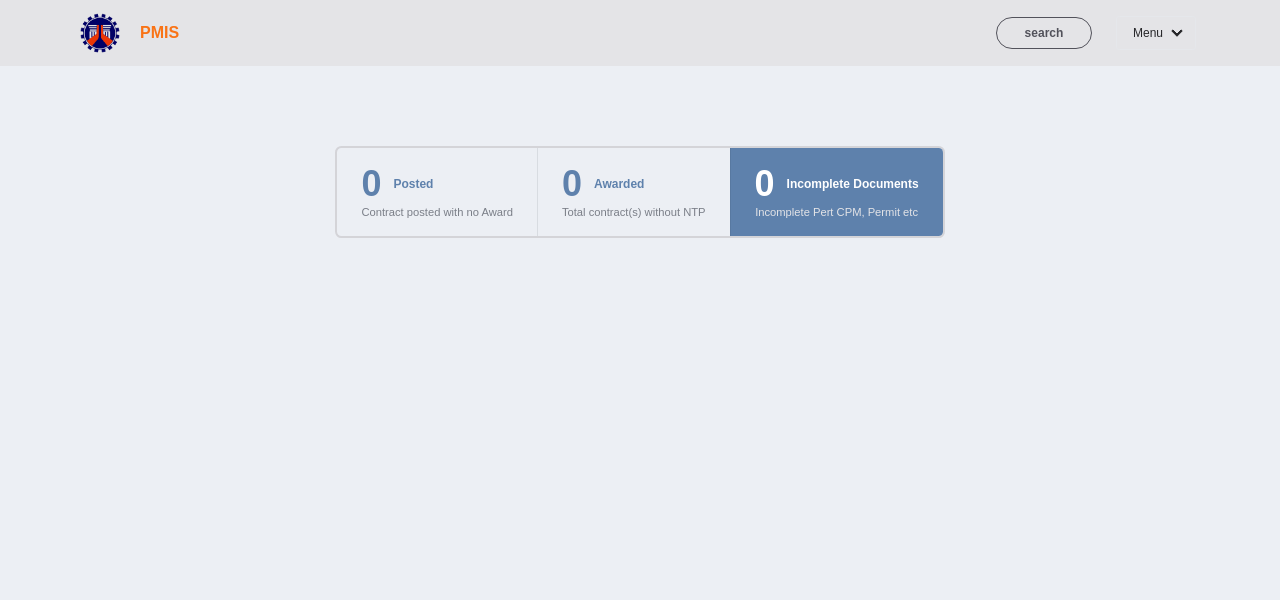
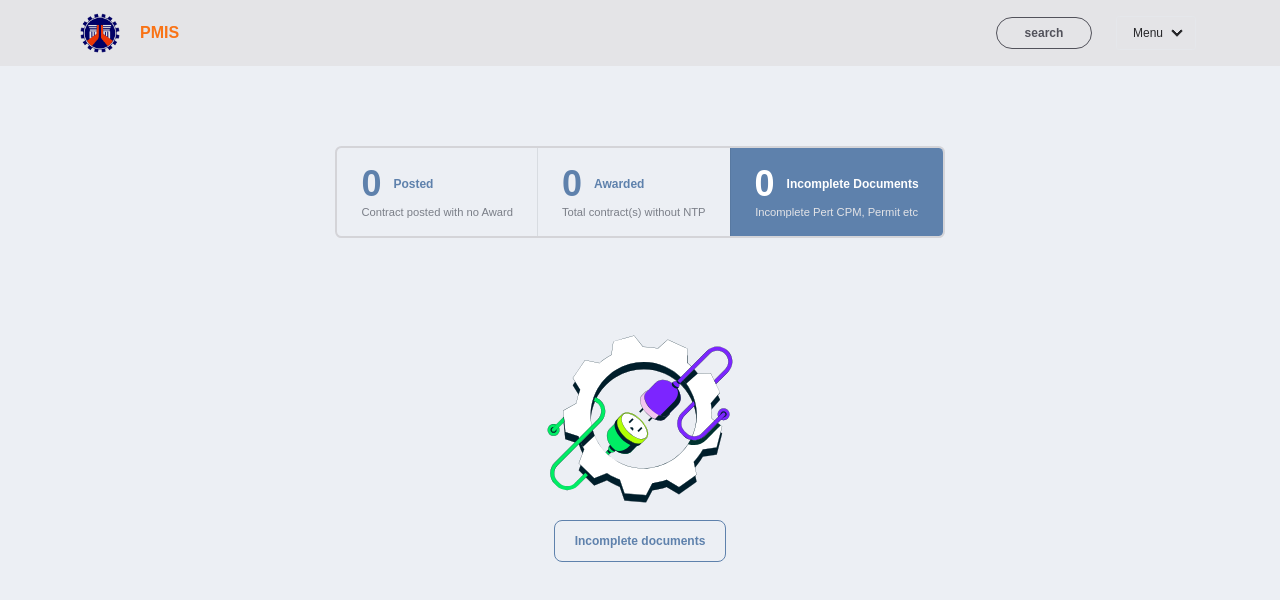
Before and after one commit to AllenCortuna/project-status, a Next.js app: page / in a window 1280 px wide. Shown: the top 600 px of the page. Built offline with nearby package versions, Linux system fonts and the light colour scheme; no server answers; the database is empty; a web font is replaced by a local one.

Commit message:
add: NoResult

```diff
--- a/app/component/Navbar.js
+++ b/app/component/Navbar.js
@@ -1,19 +1,22 @@
 "use client";
 import Image from "next/image";
 import Link from "next/link";
-import React, { useEffect, useState } from "react";
+import React, { useEffect } from "react";
 import { useRouter } from "next/navigation";
 import dpwhLogo from "../../public/dpwhLogo.png";
+import { userStore } from "@/state/user";
 
 export const Navbar = () => {
-  const [isLogin, setIsLogin] = useState(false);
+  const isLogin = userStore((state) => state.isLogin);
+  const setIsLogin = userStore((state) => state.setIsLogin);
   const router = useRouter();
 
   useEffect(() => {
     // Check if the user is logged in by verifying the token in local storage
     const token = localStorage.getItem("token");
     setIsLogin(!!token);
-  }, [isLogin]);
+    console.log("isLogin :>> ", isLogin);
+  }, [isLogin, setIsLogin]);
 
   const handleLogout = () => {
     localStorage.removeItem("token");
--- /dev/null
+++ b/app/component/NoResult.js
@@ -0,0 +1,16 @@
+import Image from "next/image";
+import React from "react";
+import conn from '../../public/img/Connection.svg'
+
+const NoResult = ({text}) => {
+  return (
+    <div className="w-[30rem] flex justify-center items-center flex-col mt-10">
+      <Image src={conn} alt="Query Logo.png" width={300} />
+      <p className="text-xs font-bold px-5 text-primary border rounded-lg p-3 border-primary">
+        {text}
+      </p>
+    </div>
+  );
+};
+
+export default NoResult;
--- a/app/create-contract/page.js
+++ b/app/create-contract/page.js
@@ -5,7 +5,7 @@ import React, { useState, useEffect } from "react";
 import { ToastContainer } from "react-toastify";
 import Link from "next/link";
 import Image from "next/image";
-import query from "../../public/img/Query-Insight.svg";
+import conn from "../../public/img/Connection.svg";
 
 const CreateContracts = () => {
   const [isLoading, setIsLoading] = useState(false);
@@ -162,7 +162,7 @@ const CreateContracts = () => {
           <p className="text-xs font-bold px-5 text-primary border rounded-lg p-3 border-primary">
             Unathorized User
           </p>
-          <Image src={query} alt="Query Logo.png" width={300} />
+          <Image src={conn} alt="Connection.png" width={300} />
           <Link className="btn rounded-full btn-neutral text-xs w-28 mx-auto" href={"/login"}>Login</Link>
         </div>
       )}
--- a/app/login/page.js
+++ b/app/login/page.js
@@ -4,8 +4,10 @@ import { useRouter } from "next/navigation";
 import axios from "axios";
 import { ToastContainer } from "react-toastify";
 import { errorToast } from "@/config/toast";
+import { userStore } from "@/state/user";
 
 const LoginPage = () => {
+  const setIsLogin = userStore((state) => state.setIsLogin);
   const [username, setUsername] = useState("");
   const [password, setPassword] = useState("");
   const router = useRouter();
@@ -28,6 +30,7 @@ const LoginPage = () => {
       if (response.status === 200) {
         // Save the result in local storage (assuming a token is returned)
         localStorage.setItem("token", response.data.result.token);
+        setIsLogin(response.data.result.token)
         setIsLoading(false);
         router.push("/"); // Login successful, redirect to the main page
       } else {
--- a/app/page.js
+++ b/app/page.js
@@ -5,6 +5,7 @@ import AwardTable from "./component/AwardTable";
 import Loading from "./component/Loading";
 import IncompleteTable from "./component/IncompleteTable";
 import ActiveTable from "./component/ActiveTable";
+import NoResult from "./component/NoResult";
 
 const Home = () => {
   const [data, setData] = useState([]);
@@ -43,6 +44,31 @@ const Home = () => {
 
     fetchData();
   }, []);
+
+  const renderTable = () => {
+    switch (table) {
+      case "active":
+        return data?.posted > 0 ? (
+          <ActiveTable data={data?.activeList} isLogin={isLogin} />
+        ) : (
+          <NoResult text={"List of Posted Contracts"} />
+        );
+      case "award":
+        return data?.awarded > 0 ? (
+          <AwardTable data={data?.awardedList} isLogin={isLogin} />
+        ) : (
+          <NoResult text={"Contracts without NTP"} />
+        );
+      case "incomplete":
+        return data?.incompleteDoc > 0 ? (
+          <IncompleteTable data={data?.incompleteDocList} isLogin={isLogin} />
+        ) : (
+          <NoResult text={"Incomplete documents"} />
+        );
+      default:
+        return null;
+    }
+  };
 
   return (
     <div className="flex flex-col items-center gap-10 p-20">
@@ -130,15 +156,7 @@ const Home = () => {
       </div>
       {isLoading && <Loading />}
       {error && <div className="text-red-500">Error: {error.message}</div>}
-      {table === "active" && data?.posted > 0 && (
-        <ActiveTable data={data?.activeList} isLogin={isLogin} />
-      )}
-      {table === "award" && data?.awarded > 0 && (
-        <AwardTable data={data?.awardedList} isLogin={isLogin} />
-      )}
-      {table === "incomplete" && data?.incompleteDoc > 0 && (
-        <IncompleteTable data={data?.incompleteDocList} isLogin={isLogin} />
-      )}
+      {renderTable()}
     </div>
   );
 };
--- a/package.json
+++ b/package.json
@@ -13,12 +13,14 @@
     "date-fns": "^3.6.0",
     "mongoose": "^8.4.1",
     "next": "^14.2.3",
+    "punycode": "^2.3.1",
     "react": "^18.3.1",
     "react-dom": "^18.3.1",
     "react-feather": "^2.0.10",
     "react-select": "^5.8.0",
     "react-toastify": "^10.0.5",
-    "sharp": "^0.33.4"
+    "sharp": "^0.33.4",
+    "zustand": "^4.5.4"
   },
   "devDependencies": {
     "autoprefixer": "^10.4.19",
--- /dev/null
+++ b/state/user.js
@@ -0,0 +1,10 @@
+import { create } from 'zustand';
+
+export const userStore = create((set) => ({
+  isLogin: false,
+
+  setIsLogin: async (data) => {
+    set({ isLogin: data });
+  },
+
+}));
```
Also changed, not shown: public/img/Connection.svg (added), 1 other file (tests, documents, lock files or other folders).
